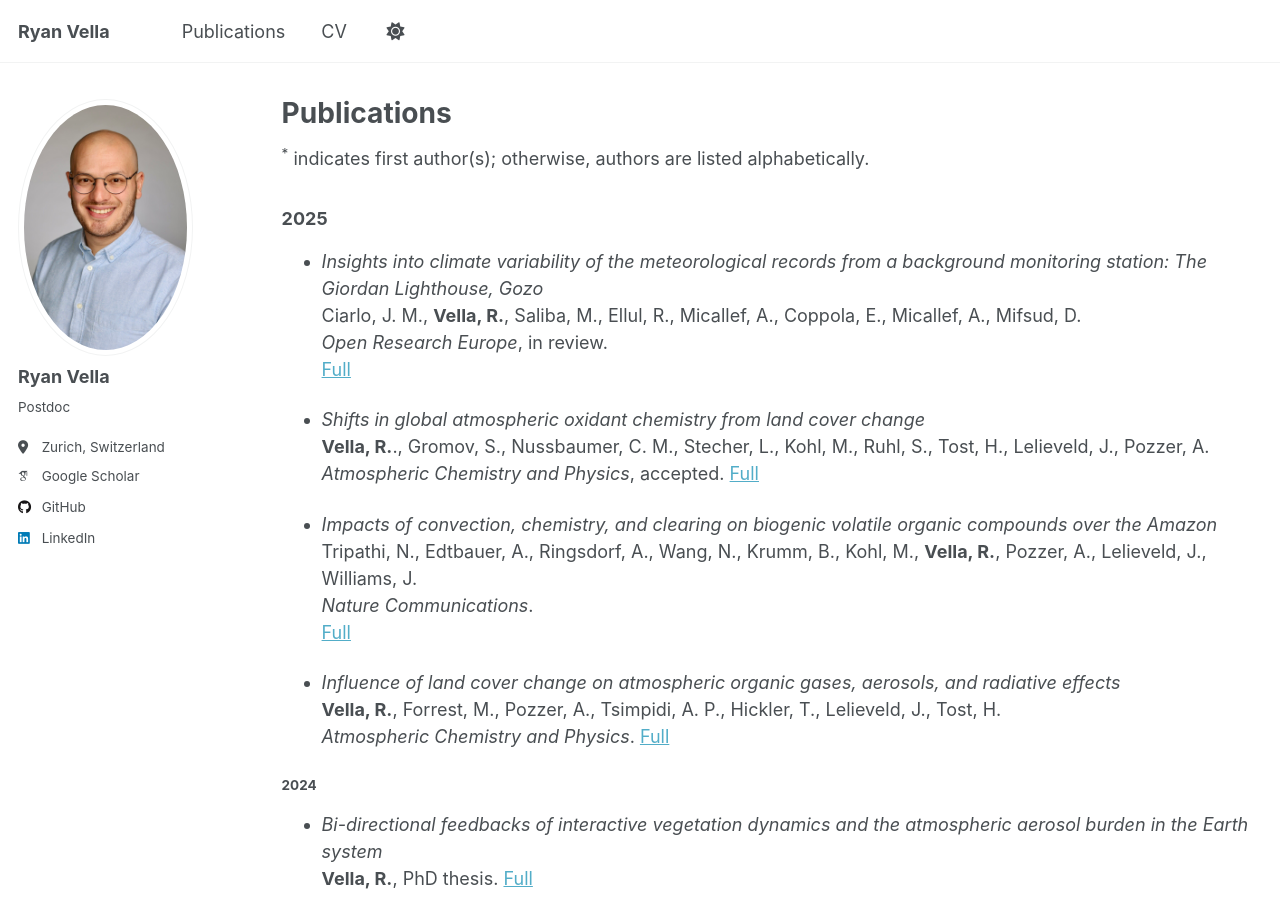
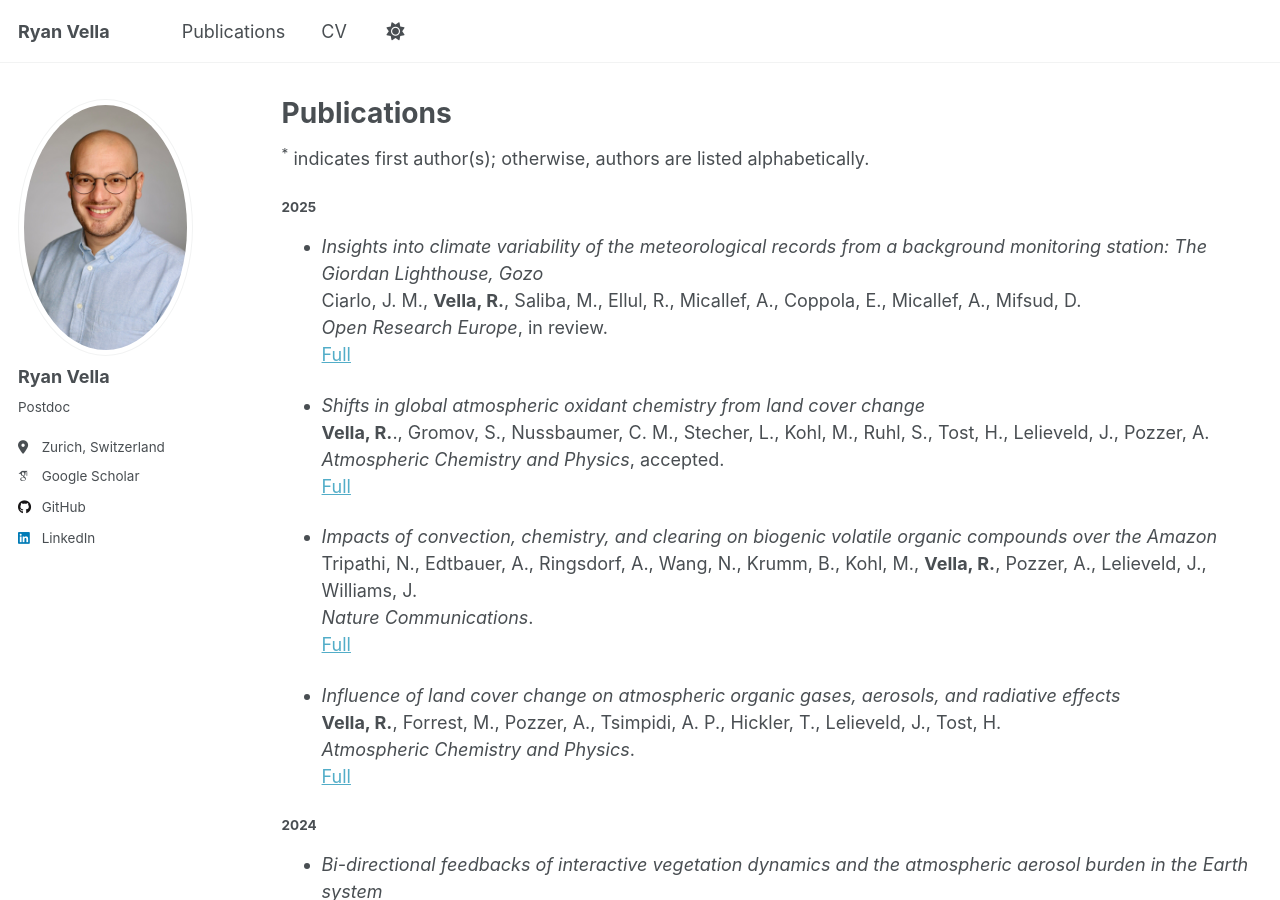
Before and after one commit to ryanvella9/ryanvella9.github.io, a Jekyll site: the page built from _pages/publications.md, in a window 1280 px wide and 900 px high. Built offline with Jekyll 4.4.1, drawn with Linux system fonts in a browser that asks for light colours; some web fonts are replaced; a script that is not in the unit is left out.

```diff
--- a/_pages/publications.md
+++ b/_pages/publications.md
@@ -7,7 +7,7 @@ author_profile: true
 
 <sup>*</sup> indicates first author(s); otherwise, authors are listed alphabetically.
 
-### 2025
+#### 2025
 
 - *Insights into climate variability of the meteorological records from a background monitoring station: The Giordan Lighthouse, Gozo*
   Ciarlo, J. M., **Vella, R.**, Saliba, M., Ellul, R., Micallef, A., Coppola, E., Micallef, A., Mifsud, D.
@@ -63,5 +63,4 @@ author_profile: true
 
 ---
 
-You can also find my articles on
-[Google Scholar](https://scholar.google.com/citations?user=T3QXwYwAAAAJ&hl=en).
+You can also find my articles on [Google Scholar](https://scholar.google.com/citations?user=T3QXwYwAAAAJ&hl=en).
```
